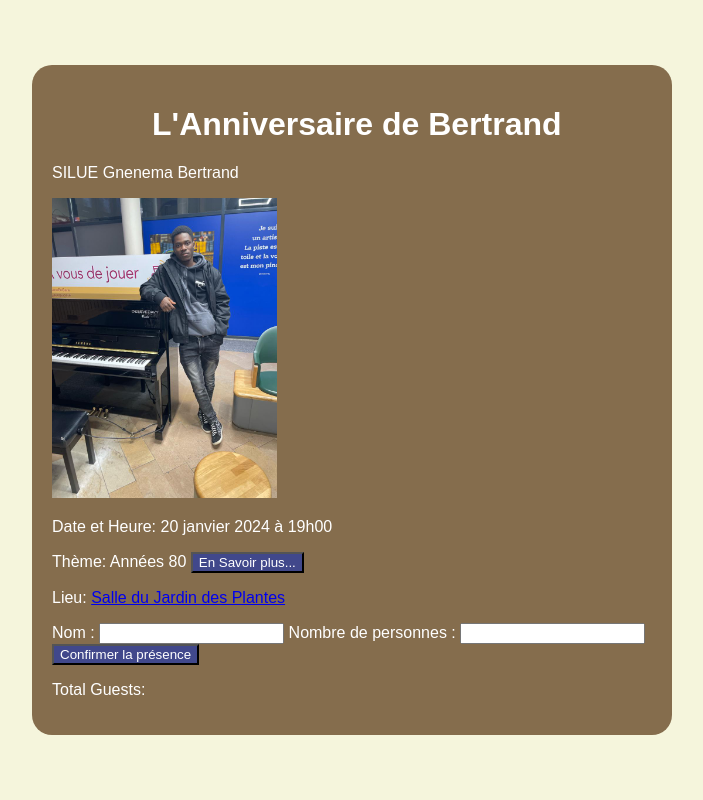
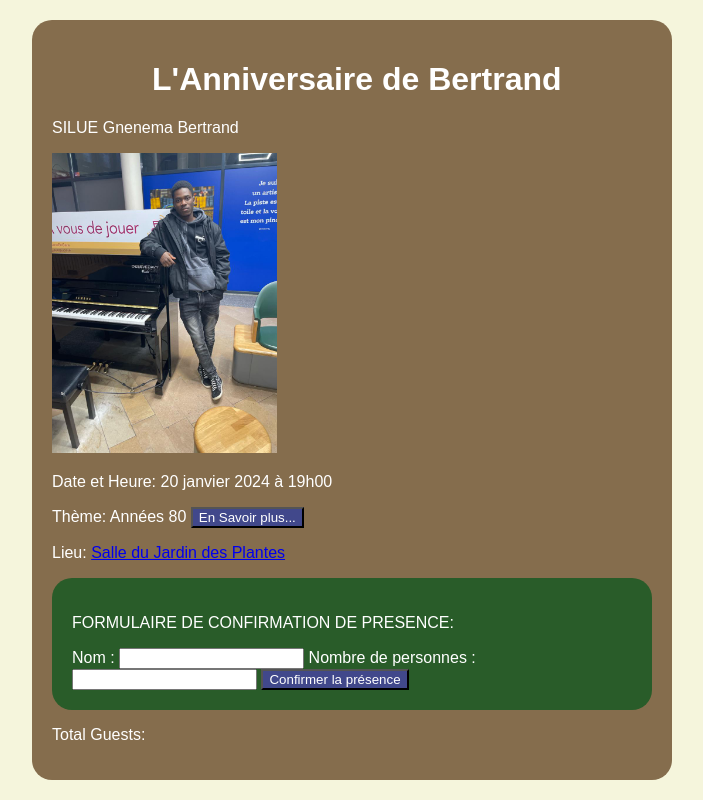
Before and after one commit to morningstaar/birthday, a PHP site: page / in a window 1280 px wide. Shown: the whole page, without its empty margins (288-991 px from the left). Run offline with PHP 8.4, Linux system fonts and the light colour scheme; data that the repository does not hold is empty.

Commit message:
couleur du formulaire

```diff
--- a/index.php
+++ b/index.php
@@ -19,7 +19,9 @@
         <p id="explanation" style="display: none;">La culture des années 80 c'est bien entendu des chanteurs et groupes emblématiques, l'arrivée des vidéo-clips. Mais c'est également une période riche en sitcoms et en films ! Que diriez-vous de placer votre fête anniversaire sous le signe des séries TV et du cinéma des années 80 ? Procurez-vous des affiches de ces films cultes pour en faire une décoration à thème originale qui fera verser une petite larme aux plus nostalgiques. </p>
         <p>Lieu: <a href="https://www.lemans.fr/dynamique/la-proximite/les-salles-municipales/le-descriptif-des-salles-municipales/la-salle-du-jardin-des-plantes" target="_blank">Salle du Jardin des Plantes</a></p>
 
+
         <form action="register.php" method="post">
+        <p>FORMULAIRE DE CONFIRMATION DE PRESENCE:</p>
             <label for="nom">Nom :</label>
             <input type="text" id="nom" name="nom" required>
 
--- a/style.css
+++ b/style.css
@@ -28,3 +28,9 @@ img {
 #titre{
     margin-left: 100px;
 }
+
+form{
+    background-color: rgb(41, 92, 41);
+    border-radius: 20px;
+    padding: 20px;
+}
```
